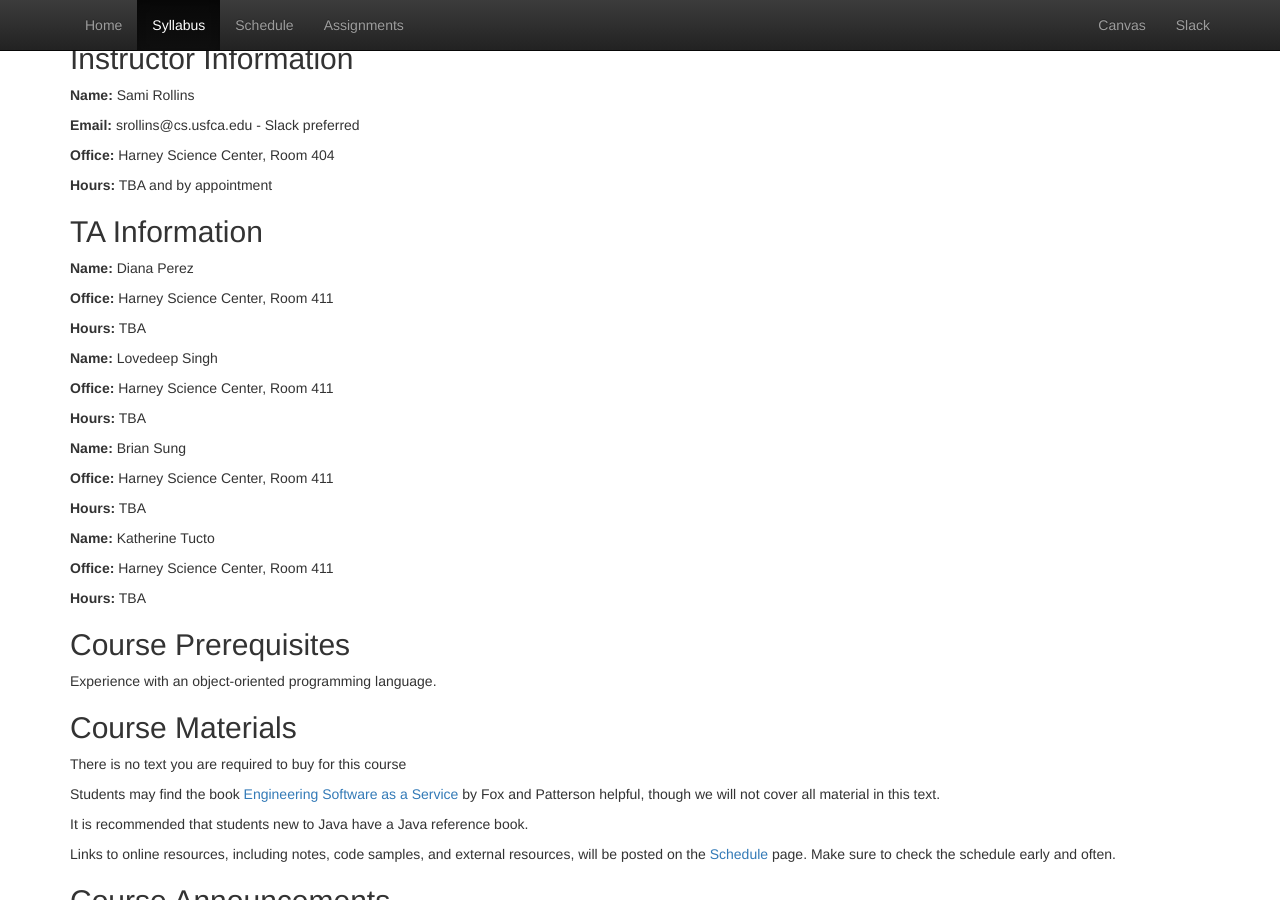
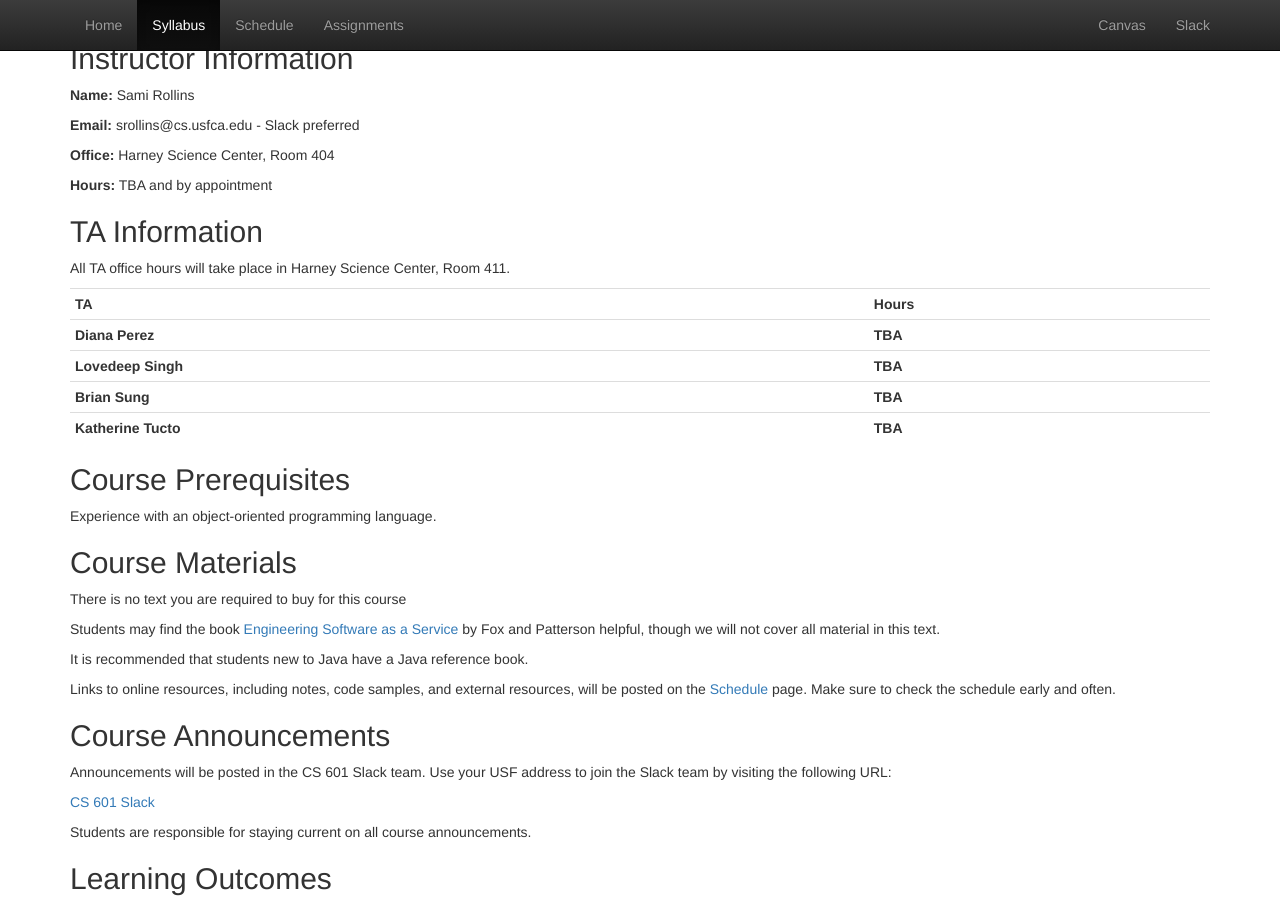
Before and after one commit to CS601-F18/cs601-f18.github.io, a Jekyll site: the page built from syllabus.html, in a window 1280 px wide and 900 px high, scrolled down 280 px. Built offline with Jekyll 4.4.1, drawn with Linux system fonts in a browser that asks for light colours.

Commit message:
initial site

```diff
--- a/syllabus.html
+++ b/syllabus.html
@@ -22,21 +22,33 @@ title: Syllabus
 
 <h2>TA Information</h2>
 
- <p><strong>Name:</strong> Diana Perez</p>
- <p><strong>Office:</strong> Harney Science Center, Room 411</p>
- <p><strong>Hours:</strong> TBA</p>
+<p>All TA office hours will take place in Harney Science Center, Room 411.</p>
+<table class="table table-condensed"
+  style="text-align:left;">
+  <tbody>
+    <tr>
+      <td><strong>TA</strong></td>
+      <td><strong>Hours</strong></td>
+    </tr>
+    <tr>
+      <td><strong>Diana Perez</strong></td>
+      <td><strong>TBA</strong></td>
+    </tr>
+    <tr>
+      <td><strong>Lovedeep Singh</strong></td>
+      <td><strong>TBA</strong></td>
+    </tr>
+    <tr>
+      <td><strong>Brian Sung</strong></td>
+      <td><strong>TBA</strong></td>
+    </tr>
+    <tr>
+      <td><strong>Katherine Tucto</strong></td>
+      <td><strong>TBA</strong></td>
+    </tr>
 
- <p><strong>Name:</strong> Lovedeep Singh</p>
- <p><strong>Office:</strong> Harney Science Center, Room 411</p>
- <p><strong>Hours:</strong> TBA</p>
-
- <p><strong>Name:</strong> Brian Sung</p>
- <p><strong>Office:</strong> Harney Science Center, Room 411</p>
- <p><strong>Hours:</strong> TBA</p>
-
- <p><strong>Name:</strong> Katherine Tucto</p>
- <p><strong>Office:</strong> Harney Science Center, Room 411</p>
- <p><strong>Hours:</strong> TBA</p>
+  </tbody>
+</table>
 
  <h2>Course Prerequisites</h2>
  <p>Experience with an object-oriented programming language.</p>
```
